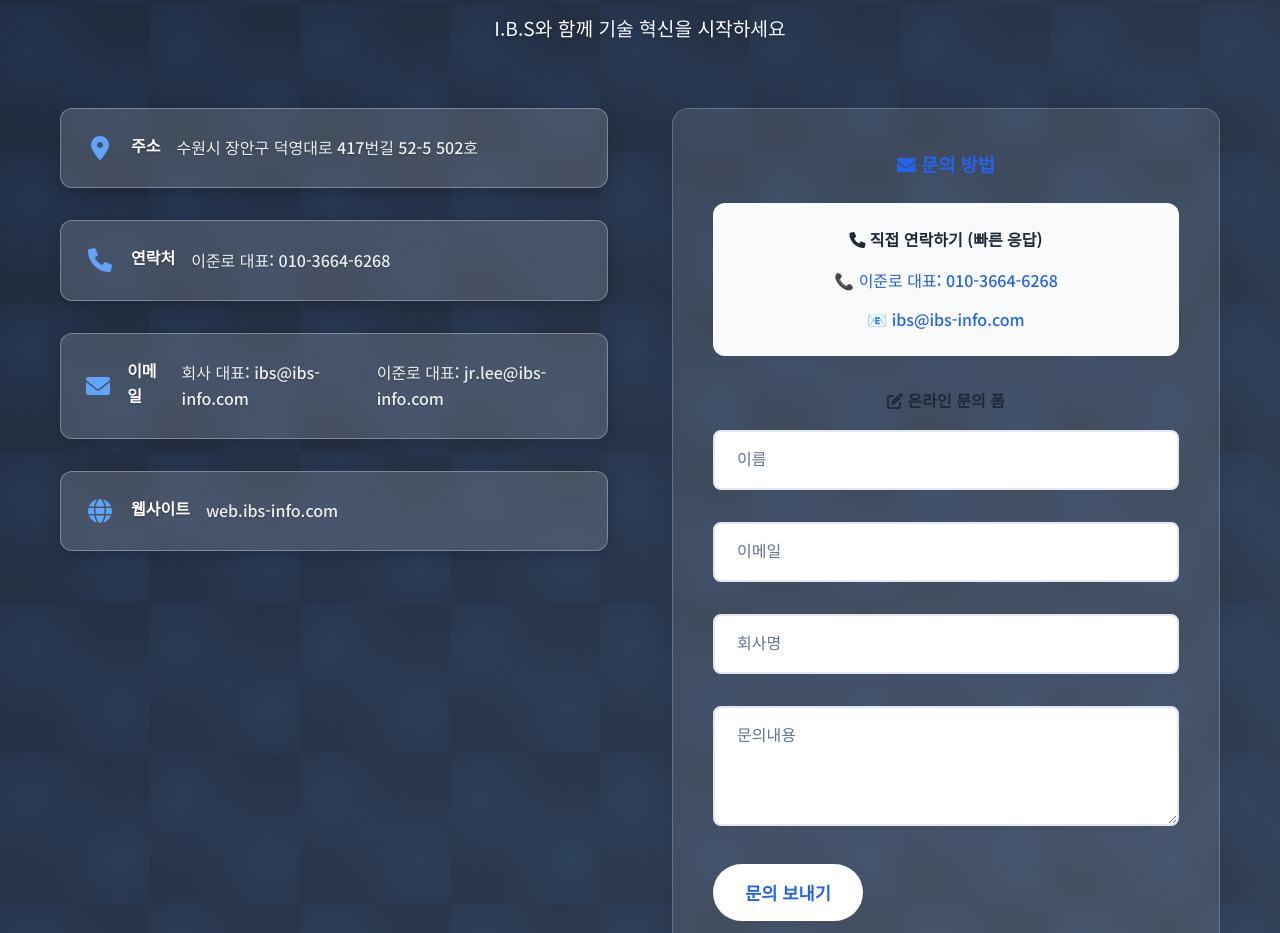
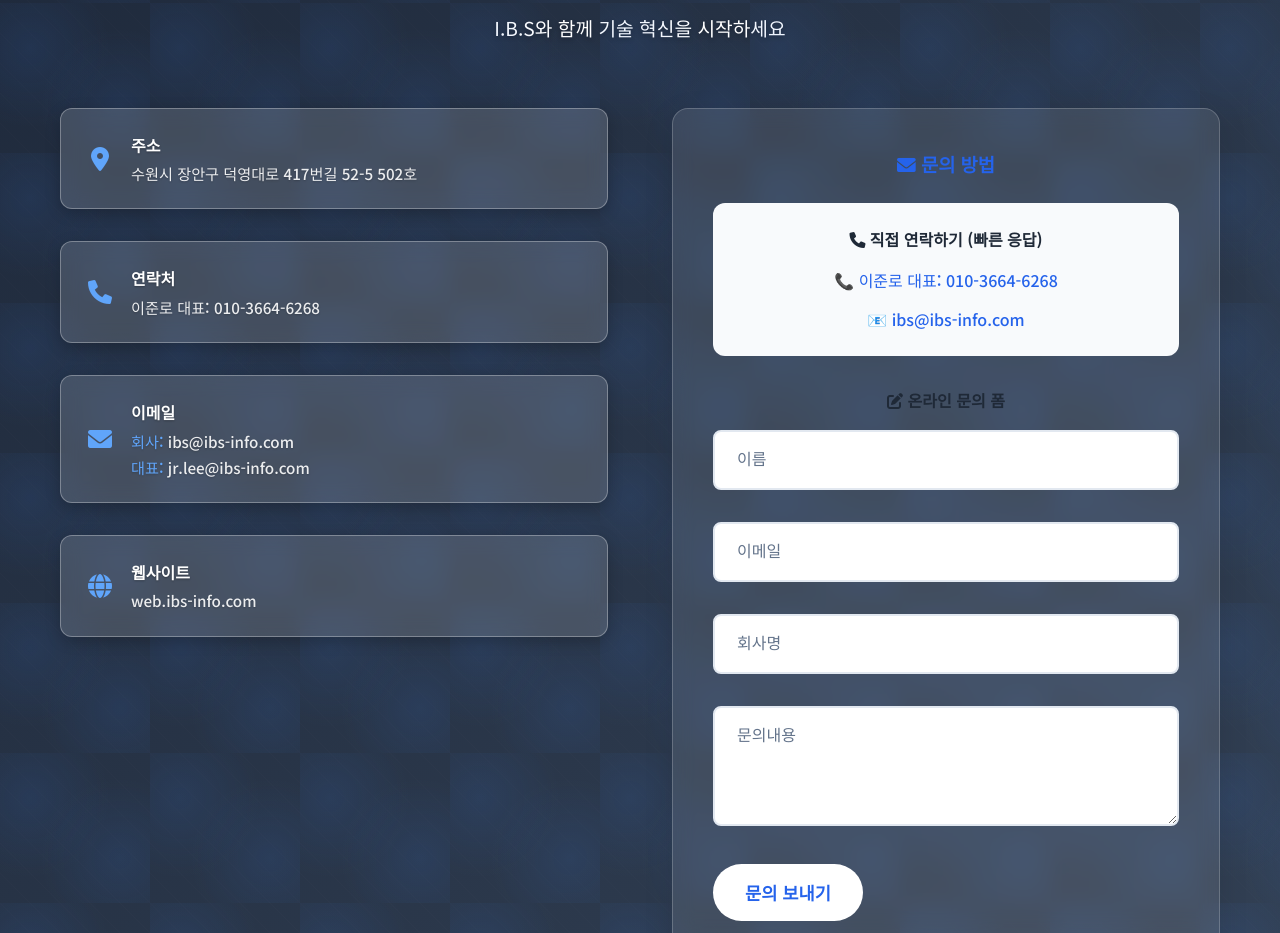
Before and after one commit to JRS1101/ibs-website, a plain HTML site: page index.html in a window 1280 px wide. Shown: the part 5824-6757 px from the top of the page. Drawn offline with nearby package versions, Linux system fonts and the light colour scheme.

Commit message:
연락처 섹션 이메일 표시 개선: 한 줄로 깔끔하게 보이도록 디자인 수정

```diff
--- a/index.html
+++ b/index.html
@@ -424,24 +424,36 @@
                 <div class="contact-info">
                     <div class="contact-item">
                         <i class="fas fa-map-marker-alt"></i>
+                        <div class="contact-item-content">
                             <h4>주소</h4>
                             <p>수원시 장안구 덕영대로 417번길 52-5 502호</p>
                         </div>
+                    </div>
                     <div class="contact-item">
                         <i class="fas fa-phone"></i>
+                        <div class="contact-item-content">
                             <h4>연락처</h4>
                             <p>이준로 대표: 010-3664-6268</p>
                         </div>
+                    </div>
                     <div class="contact-item">
                         <i class="fas fa-envelope"></i>
+                        <div class="contact-item-content">
                             <h4>이메일</h4>
-                        <p>회사 대표: ibs@ibs-info.com</p>
-                        <p>이준로 대표: jr.lee@ibs-info.com</p>
+                            <p style="margin-bottom: 0.3rem;">
+                                <span style="color: #60a5fa;">회사:</span> ibs@ibs-info.com
+                            </p>
+                            <p>
+                                <span style="color: #60a5fa;">대표:</span> jr.lee@ibs-info.com
+                            </p>
+                        </div>
                     </div>
                     <div class="contact-item">
                         <i class="fas fa-globe"></i>
+                        <div class="contact-item-content">
                             <h4>웹사이트</h4>
                             <p>web.ibs-info.com</p>
+                        </div>
                     </div>
                 </div>
                 <div class="contact-form">
--- a/styles.css
+++ b/styles.css
@@ -740,6 +740,12 @@
     color: #60a5fa;
     width: 30px;
     text-align: center;
+    flex-shrink: 0;
+}
+
+.contact-item-content {
+    flex: 1;
+    min-width: 0;
 }
 
 .contact-item h4 {
@@ -754,6 +760,8 @@
     margin: 0;
     font-weight: 500;
     text-shadow: 0 1px 2px rgba(0, 0, 0, 0.2);
+    font-size: 0.95rem;
+    line-height: 1.4;
 }
 
 /* Contact Form */
```
Lines whose indentation alone changed are shown as unchanged.
